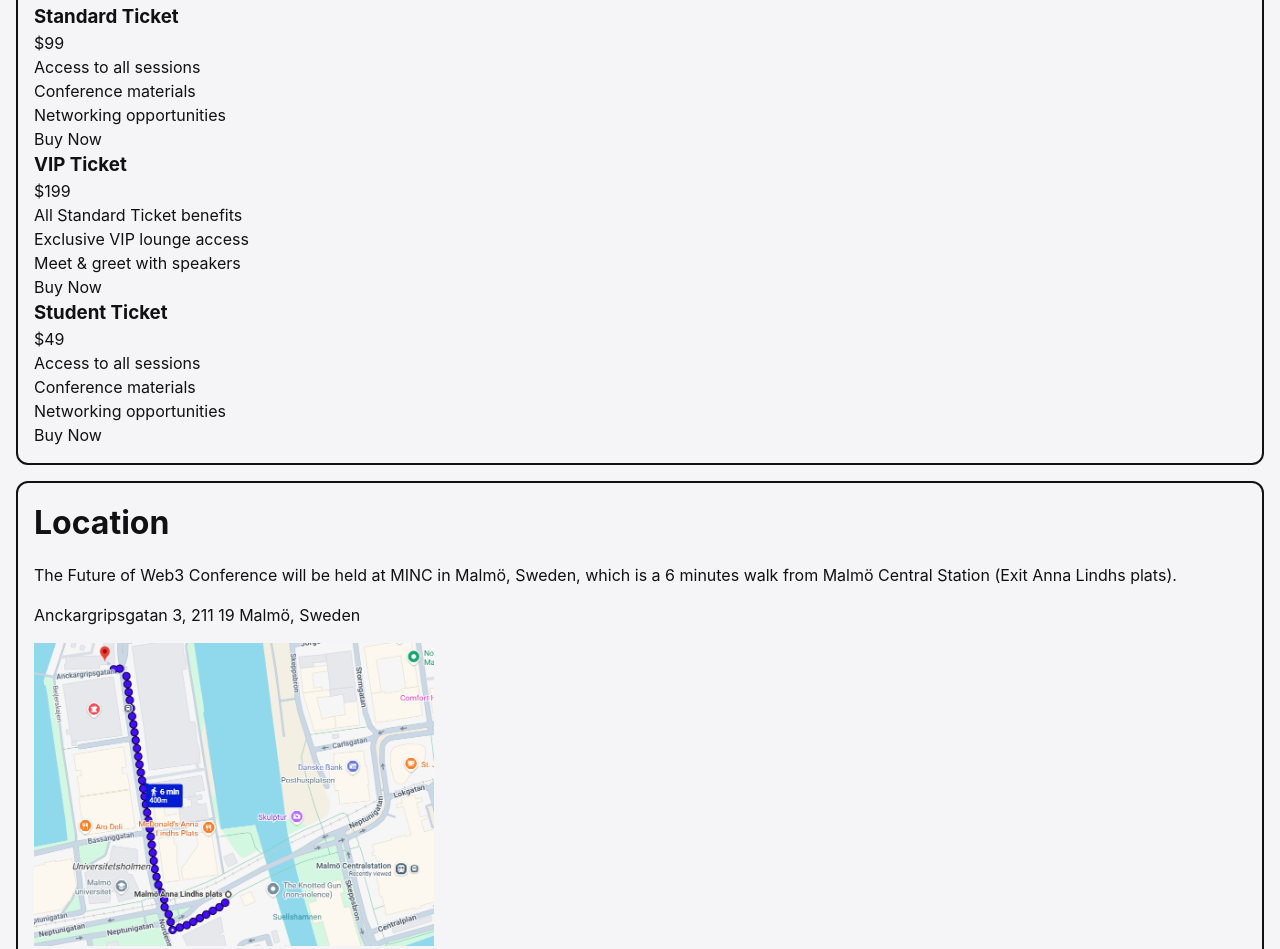
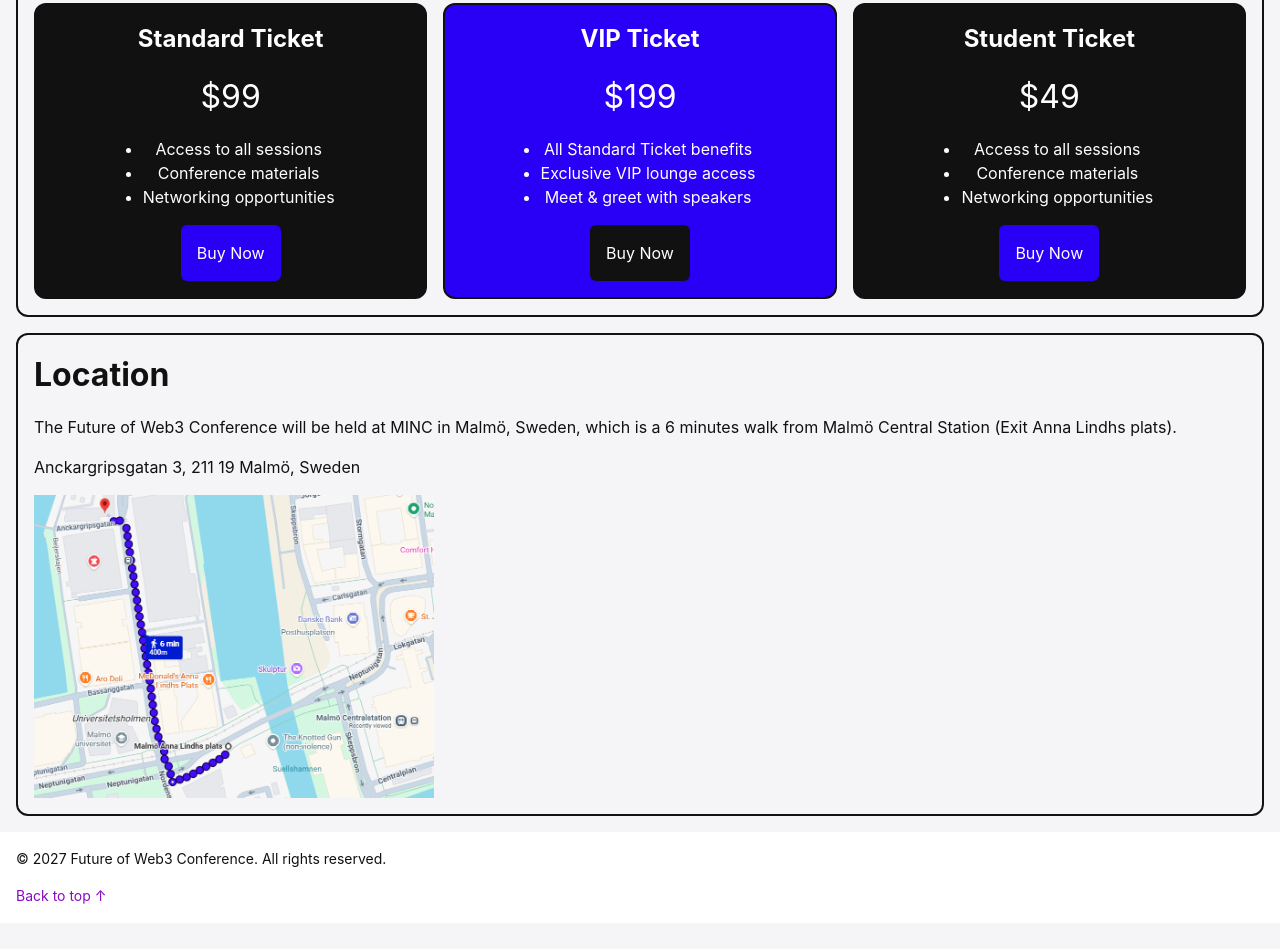
Before and after one commit to buzzekau/BCU26D_HTML-CSS_Inl2, a plain HTML site: page index.html in a window 1280 px wide. Shown: the part 2097-3046 px from the top of the page. After the commit the page ends 3020 px from the top, so only its background shows below. Drawn offline with Linux system fonts and the light colour scheme.

Commit message:
feat(ticket-cards): implement ticket card button & styles

```diff
--- a/index.html
+++ b/index.html
@@ -259,11 +259,10 @@
               <li>Conference materials</li>
               <li>Networking opportunities</li>
             </ul>
-            <a href="#" class="ticket-card__button"
+            <button type="button" href="#" class="ticket-card__button"
               >Buy Now<span class="visually-hidden">
-                for $99 a Standard Ticket</span
-              ></a
-            >
+                for $99 a Standard Ticket</span>
+            </button>
           </article>
           <article class="ticket-card">
             <h3 class="ticket-card__type">VIP Ticket</h3>
@@ -273,11 +272,10 @@
               <li>Exclusive VIP lounge access</li>
               <li>Meet & greet with speakers</li>
             </ul>
-            <a href="#" class="ticket-card__button"
+            <button type="button" href="#" class="ticket-card__button"
               >Buy Now<span class="visually-hidden">
-                for $199 a VIP Ticket</span
-              ></a
-            >
+                for $199 a VIP Ticket</span>
+            </button>
           </article>
           <article class="ticket-card">
             <h3 class="ticket-card__type">Student Ticket</h3>
@@ -287,11 +285,10 @@
               <li>Conference materials</li>
               <li>Networking opportunities</li>
             </ul>
-            <a href="#" class="ticket-card__button"
+            <button type="button" href="#" class="ticket-card__button"
               >Buy Now<span class="visually-hidden">
-                for $49 a Student Ticket</span
-              ></a
-            >
+                for $49 a Student Ticket</span>
+            </button>
           </article>
         </div>
       </section>
--- a/scss/_layout.scss
+++ b/scss/_layout.scss
@@ -46,7 +46,8 @@ section { // Style for all sections
 
 /* Grid Layouts */
 .program__grid,
-.speakers__grid {
+.speakers__grid,
+.tickets__grid {
     display: grid;
     grid-template-columns: repeat(auto-fit, minmax(240px, 1fr));
     gap: var(--spacing-unit);
@@ -194,12 +195,76 @@ section { // Style for all sections
     }
 }
 
-/*Footer*/
+/* Tickets Card */
+.ticket-card {
+    color: var(--color-surface);
+    background-color: var(--color-text);
+    padding: var(--spacing-unit);
+    border: 2px solid var(--color-text);
+    border-radius: var(--radius-card);
+    text-align: center;
+
+    display: flex;
+    flex-direction: column;
+    align-items: center;
+    gap: var(--spacing-unit);
+
+    &__type {
+        font-size: calc(var(--font-size) * 1.5);
+        font-weight: bold;
+    }
+
+    &__price {
+        font-size: calc(var(--font-size) * 2);
+        color: var(--color-surface);
+    }
+
+    &__benefits{
+        list-style-type: disc;
+        padding-left: var(--spacing-unit);
+        color: var(--color-surface);
+    }
+
+    &__button {
+        color: var(--color-surface);
+        background-color: var(--color-secondary);
+        padding: var(--spacing-unit);
+        border: none;
+        border-radius: var(--radius-button);
+        cursor: pointer;
+        transition: var(--transition-smooth);
+
+        &:hover {
+            background-color: var(--color-primary);
+        }
+
+        &:focus-visible {
+            outline: 2px solid var(--color-primary);
+            outline-offset: 2px;
+        }
+    }
+}
+
+/* Special styling for the VIP ticket card */
+.ticket-card:nth-child(2) { // Pseudo-class selector for the second ticket card (VIP)
+    background-color: var(--color-secondary);
+    color: var(--color-surface);
+
+    .ticket-card__button {
+        background-color: var(--color-text);
+    }
+
+    .ticket-card__button:hover {
+        background-color: var(--color-primary);
+    }
+}
+
+/* Location Section */
+
+/* Footer */
 .footer {
     background-color: var(--color-surface);
-    color: var(--color-text);
     padding: var(--spacing-unit);
-    text-align: center;
 
     &__text {
         margin: 0;
```
Also changed, not shown: css/main.css.
